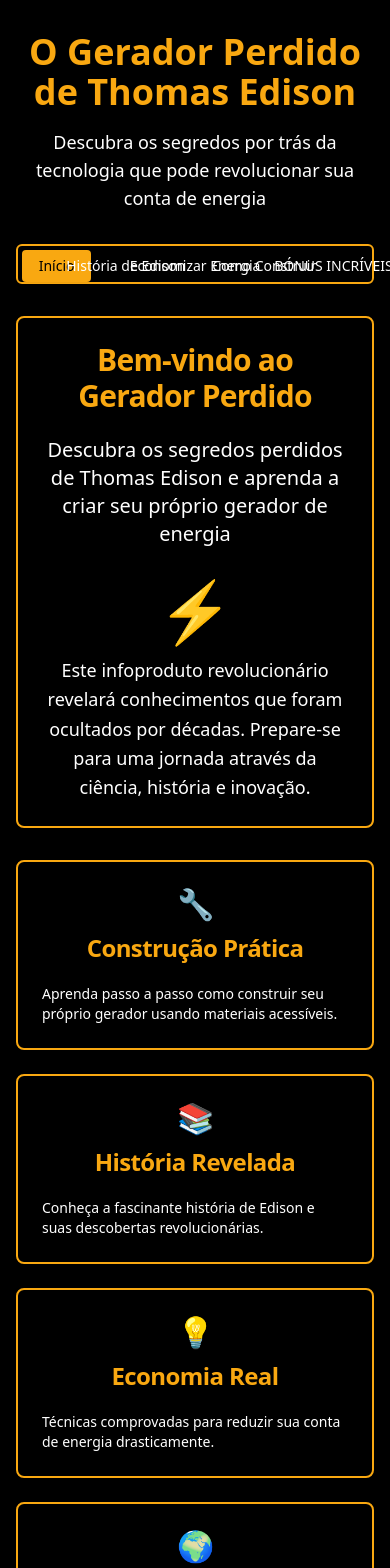
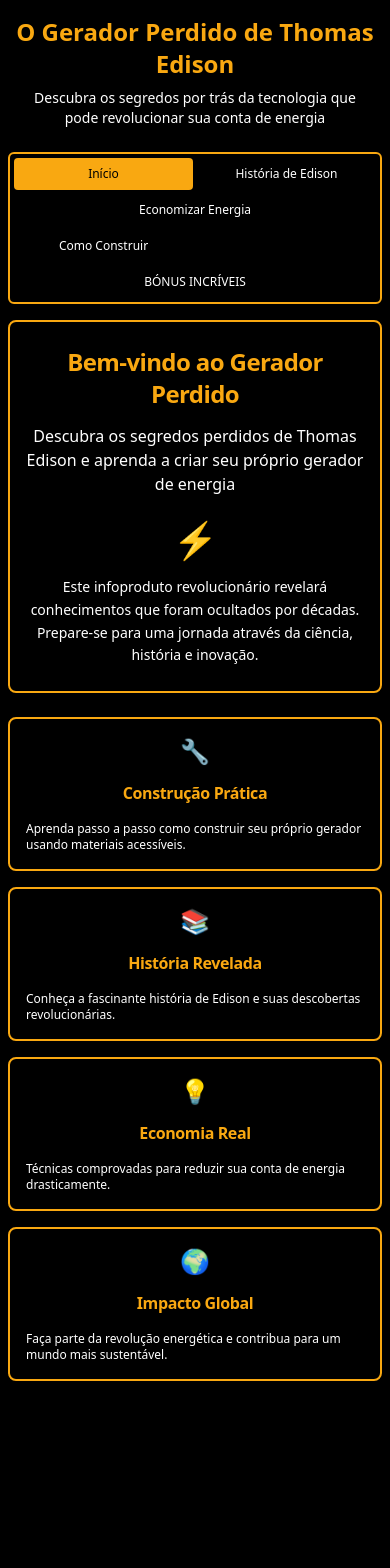
Before and after one commit to jppl3007/gerador-perdido-unlocked, a React (Vite) app: page / in a window 390 px wide. Shown: the top 1568 px of the page. After the commit the page ends 1397 px from the top, so only its background shows below. Built offline with nearby package versions, Linux system fonts and the light colour scheme.

Commit message:
Fix: Improve mobile responsiveness
Adjust layout and styling for better mobile display.

```diff
--- a/src/components/BonusTab.tsx
+++ b/src/components/BonusTab.tsx
@@ -36,45 +36,45 @@ const BonusTab = () => {
   };
 
   return (
-    <div className="space-y-8">
+    <div className="space-y-6 sm:space-y-8">
       {/* Hero Section */}
       <Card className="bg-black border-[#f9a811] border-2 backdrop-blur-sm">
-        <CardHeader className="text-center pb-8">
-          <CardTitle className="text-3xl font-bold text-[#f9a811] mb-4">
+        <CardHeader className="text-center pb-6 sm:pb-8 px-4 sm:px-6">
+          <CardTitle className="text-2xl sm:text-3xl font-bold text-[#f9a811] mb-2 sm:mb-4">
             🎁 BÓNUS INCRÍVEIS
           </CardTitle>
-          <CardDescription className="text-xl text-white">
+          <CardDescription className="text-base sm:text-xl text-white">
             Acesse conteúdos exclusivos que complementam seu aprendizado
           </CardDescription>
         </CardHeader>
-        <CardContent className="text-center">
-          <div className="text-6xl mb-4">🎯</div>
-          <p className="text-white text-lg leading-relaxed">
+        <CardContent className="text-center px-4 sm:px-6">
+          <div className="text-4xl sm:text-6xl mb-4">🎯</div>
+          <p className="text-white text-sm sm:text-lg leading-relaxed">
             Além do gerador de Edison, você terá acesso a estes bônus especiais que vão transformar sua vida
           </p>
         </CardContent>
       </Card>
 
       {/* Bonus Items Grid */}
-      <div className="grid md:grid-cols-2 gap-6">
+      <div className="grid grid-cols-1 sm:grid-cols-2 gap-4 sm:gap-6">
         {bonusItems.map((item, index) => (
           <Card key={index} className="bg-black border-[#f9a811] border-2 hover:shadow-lg hover:shadow-[#f9a811]/20 transition-all">
-            <CardHeader className="text-center">
-              <div className="text-4xl mb-4">{item.icon}</div>
-              <CardTitle className="text-[#f9a811] text-xl mb-2">
+            <CardHeader className="text-center px-4 py-4 sm:px-6 sm:py-6">
+              <div className="text-3xl sm:text-4xl mb-2 sm:mb-4">{item.icon}</div>
+              <CardTitle className="text-[#f9a811] text-base sm:text-xl mb-2">
                 {item.title}
               </CardTitle>
-              <CardDescription className="text-white">
+              <CardDescription className="text-white text-xs sm:text-sm">
                 {item.description}
               </CardDescription>
             </CardHeader>
-            <CardContent className="text-center">
+            <CardContent className="text-center px-4 pb-4 sm:px-6 sm:pb-6">
               <Button
                 onClick={() => handleRedirect(item.url)}
-                className="bg-[#f9a811] hover:bg-[#e09610] text-black font-bold w-full py-3 text-lg"
+                className="bg-[#f9a811] hover:bg-[#e09610] text-black font-bold w-full py-2 sm:py-3 text-sm sm:text-lg"
               >
                 Acessar Agora
-                <ExternalLink className="ml-2 h-5 w-5" />
+                <ExternalLink className="ml-2 h-4 w-4 sm:h-5 sm:w-5" />
               </Button>
             </CardContent>
           </Card>
@@ -83,8 +83,8 @@ const BonusTab = () => {
 
       {/* Call to Action */}
       <Card className="bg-black border-[#f9a811] border-2">
-        <CardContent className="text-center pt-6">
-          <p className="text-white text-lg mb-4">
+        <CardContent className="text-center pt-4 sm:pt-6 px-4 sm:px-6">
+          <p className="text-white text-sm sm:text-lg mb-4">
             ⚡ Aproveite todos esses bônus exclusivos e maximize seus resultados!
           </p>
         </CardContent>
--- a/src/components/InicioTab.tsx
+++ b/src/components/InicioTab.tsx
@@ -3,20 +3,20 @@ import { Card, CardContent, CardDescription, CardHeader, CardTitle } from "@/com
 
 const InicioTab = () => {
   return (
-    <div className="space-y-8">
+    <div className="space-y-6 sm:space-y-8">
       {/* Hero Section */}
       <Card className="bg-black border-[#f9a811] border-2 backdrop-blur-sm">
-        <CardHeader className="text-center pb-8">
-          <CardTitle className="text-3xl font-bold text-[#f9a811] mb-4">
+        <CardHeader className="text-center pb-6 sm:pb-8 px-4 sm:px-6">
+          <CardTitle className="text-2xl sm:text-3xl font-bold text-[#f9a811] mb-2 sm:mb-4">
             Bem-vindo ao Gerador Perdido
           </CardTitle>
-          <CardDescription className="text-xl text-white">
+          <CardDescription className="text-base sm:text-xl text-white">
             Descubra os segredos perdidos de Thomas Edison e aprenda a criar seu próprio gerador de energia
           </CardDescription>
         </CardHeader>
-        <CardContent className="text-center">
-          <div className="text-6xl mb-4">⚡</div>
-          <p className="text-white text-lg leading-relaxed">
+        <CardContent className="text-center px-4 sm:px-6">
+          <div className="text-4xl sm:text-6xl mb-4">⚡</div>
+          <p className="text-white text-sm sm:text-lg leading-relaxed">
             Este infoproduto revolucionário revelará conhecimentos que foram ocultados por décadas.
             Prepare-se para uma jornada através da ciência, história e inovação.
           </p>
@@ -24,50 +24,50 @@ const InicioTab = () => {
       </Card>
 
       {/* Features Grid */}
-      <div className="grid md:grid-cols-2 lg:grid-cols-4 gap-6">
+      <div className="grid grid-cols-1 sm:grid-cols-2 lg:grid-cols-4 gap-4 sm:gap-6">
         <Card className="bg-black border-[#f9a811] border-2 hover:shadow-lg hover:shadow-[#f9a811]/20 transition-all">
-          <CardHeader className="text-center">
-            <div className="text-3xl mb-2">🔧</div>
-            <CardTitle className="text-[#f9a811]">Construção Prática</CardTitle>
+          <CardHeader className="text-center px-4 py-4 sm:px-6 sm:py-6">
+            <div className="text-2xl sm:text-3xl mb-2">🔧</div>
+            <CardTitle className="text-[#f9a811] text-base sm:text-lg">Construção Prática</CardTitle>
           </CardHeader>
-          <CardContent>
-            <p className="text-white text-sm">
+          <CardContent className="px-4 pb-4 sm:px-6 sm:pb-6">
+            <p className="text-white text-xs sm:text-sm">
               Aprenda passo a passo como construir seu próprio gerador usando materiais acessíveis.
             </p>
           </CardContent>
         </Card>
 
         <Card className="bg-black border-[#f9a811] border-2 hover:shadow-lg hover:shadow-[#f9a811]/20 transition-all">
-          <CardHeader className="text-center">
-            <div className="text-3xl mb-2">📚</div>
-            <CardTitle className="text-[#f9a811]">História Revelada</CardTitle>
+          <CardHeader className="text-center px-4 py-4 sm:px-6 sm:py-6">
+            <div className="text-2xl sm:text-3xl mb-2">📚</div>
+            <CardTitle className="text-[#f9a811] text-base sm:text-lg">História Revelada</CardTitle>
           </CardHeader>
-          <CardContent>
-            <p className="text-white text-sm">
+          <CardContent className="px-4 pb-4 sm:px-6 sm:pb-6">
+            <p className="text-white text-xs sm:text-sm">
               Conheça a fascinante história de Edison e suas descobertas revolucionárias.
             </p>
           </CardContent>
         </Card>
 
         <Card className="bg-black border-[#f9a811] border-2 hover:shadow-lg hover:shadow-[#f9a811]/20 transition-all">
-          <CardHeader className="text-center">
-            <div className="text-3xl mb-2">💡</div>
-            <CardTitle className="text-[#f9a811]">Economia Real</CardTitle>
+          <CardHeader className="text-center px-4 py-4 sm:px-6 sm:py-6">
+            <div className="text-2xl sm:text-3xl mb-2">💡</div>
+            <CardTitle className="text-[#f9a811] text-base sm:text-lg">Economia Real</CardTitle>
           </CardHeader>
-          <CardContent>
-            <p className="text-white text-sm">
+          <CardContent className="px-4 pb-4 sm:px-6 sm:pb-6">
+            <p className="text-white text-xs sm:text-sm">
               Técnicas comprovadas para reduzir sua conta de energia drasticamente.
             </p>
           </CardContent>
         </Card>
 
         <Card className="bg-black border-[#f9a811] border-2 hover:shadow-lg hover:shadow-[#f9a811]/20 transition-all">
-          <CardHeader className="text-center">
-            <div className="text-3xl mb-2">🌍</div>
-            <CardTitle className="text-[#f9a811]">Impacto Global</CardTitle>
+          <CardHeader className="text-center px-4 py-4 sm:px-6 sm:py-6">
+            <div className="text-2xl sm:text-3xl mb-2">🌍</div>
+            <CardTitle className="text-[#f9a811] text-base sm:text-lg">Impacto Global</CardTitle>
           </CardHeader>
-          <CardContent>
-            <p className="text-white text-sm">
+          <CardContent className="px-4 pb-4 sm:px-6 sm:pb-6">
+            <p className="text-white text-xs sm:text-sm">
               Faça parte da revolução energética e contribua para um mundo mais sustentável.
             </p>
           </CardContent>
--- a/src/pages/Index.tsx
+++ b/src/pages/Index.tsx
@@ -9,45 +9,45 @@ import BonusTab from "@/components/BonusTab";
 const Index = () => {
   return (
     <div className="min-h-screen bg-black">
-      <div className="container mx-auto px-4 py-8">
-        <div className="text-center mb-8">
-          <h1 className="text-4xl font-bold text-[#f9a811] mb-4">
+      <div className="container mx-auto px-2 sm:px-4 py-4 sm:py-8">
+        <div className="text-center mb-6 sm:mb-8">
+          <h1 className="text-2xl sm:text-4xl font-bold text-[#f9a811] mb-2 sm:mb-4 px-2">
             O Gerador Perdido de Thomas Edison
           </h1>
-          <p className="text-lg text-white max-w-2xl mx-auto">
+          <p className="text-sm sm:text-lg text-white max-w-2xl mx-auto px-2">
             Descubra os segredos por trás da tecnologia que pode revolucionar sua conta de energia
           </p>
         </div>
 
         <Tabs defaultValue="inicio" className="w-full">
-          <TabsList className="grid w-full grid-cols-5 mb-8 bg-black border-2 border-[#f9a811]">
+          <TabsList className="grid w-full grid-cols-2 sm:grid-cols-5 mb-4 sm:mb-8 bg-black border-2 border-[#f9a811] h-auto gap-1 p-1">
             <TabsTrigger
               value="inicio"
-              className="data-[state=active]:bg-[#f9a811] data-[state=active]:text-black text-white hover:bg-[#f9a811]/10"
+              className="data-[state=active]:bg-[#f9a811] data-[state=active]:text-black text-white hover:bg-[#f9a811]/10 text-xs sm:text-sm py-2 px-1 sm:px-3"
             >
               Início
             </TabsTrigger>
             <TabsTrigger
               value="historia"
-              className="data-[state=active]:bg-[#f9a811] data-[state=active]:text-black text-white hover:bg-[#f9a811]/10"
+              className="data-[state=active]:bg-[#f9a811] data-[state=active]:text-black text-white hover:bg-[#f9a811]/10 text-xs sm:text-sm py-2 px-1 sm:px-3"
             >
               História de Edison
             </TabsTrigger>
             <TabsTrigger
               value="economizar"
-              className="data-[state=active]:bg-[#f9a811] data-[state=active]:text-black text-white hover:bg-[#f9a811]/10"
+              className="data-[state=active]:bg-[#f9a811] data-[state=active]:text-black text-white hover:bg-[#f9a811]/10 text-xs sm:text-sm py-2 px-1 sm:px-3 col-span-2 sm:col-span-1"
             >
               Economizar Energia
             </TabsTrigger>
             <TabsTrigger
               value="construir"
-              className="data-[state=active]:bg-[#f9a811] data-[state=active]:text-black text-white hover:bg-[#f9a811]/10"
+              className="data-[state=active]:bg-[#f9a811] data-[state=active]:text-black text-white hover:bg-[#f9a811]/10 text-xs sm:text-sm py-2 px-1 sm:px-3"
             >
               Como Construir
             </TabsTrigger>
             <TabsTrigger
               value="bonus"
-              className="data-[state=active]:bg-[#f9a811] data-[state=active]:text-black text-white hover:bg-[#f9a811]/10"
+              className="data-[state=active]:bg-[#f9a811] data-[state=active]:text-black text-white hover:bg-[#f9a811]/10 text-xs sm:text-sm py-2 px-1 sm:px-3 col-span-2 sm:col-span-1"
             >
               BÓNUS INCRÍVEIS
             </TabsTrigger>
```
